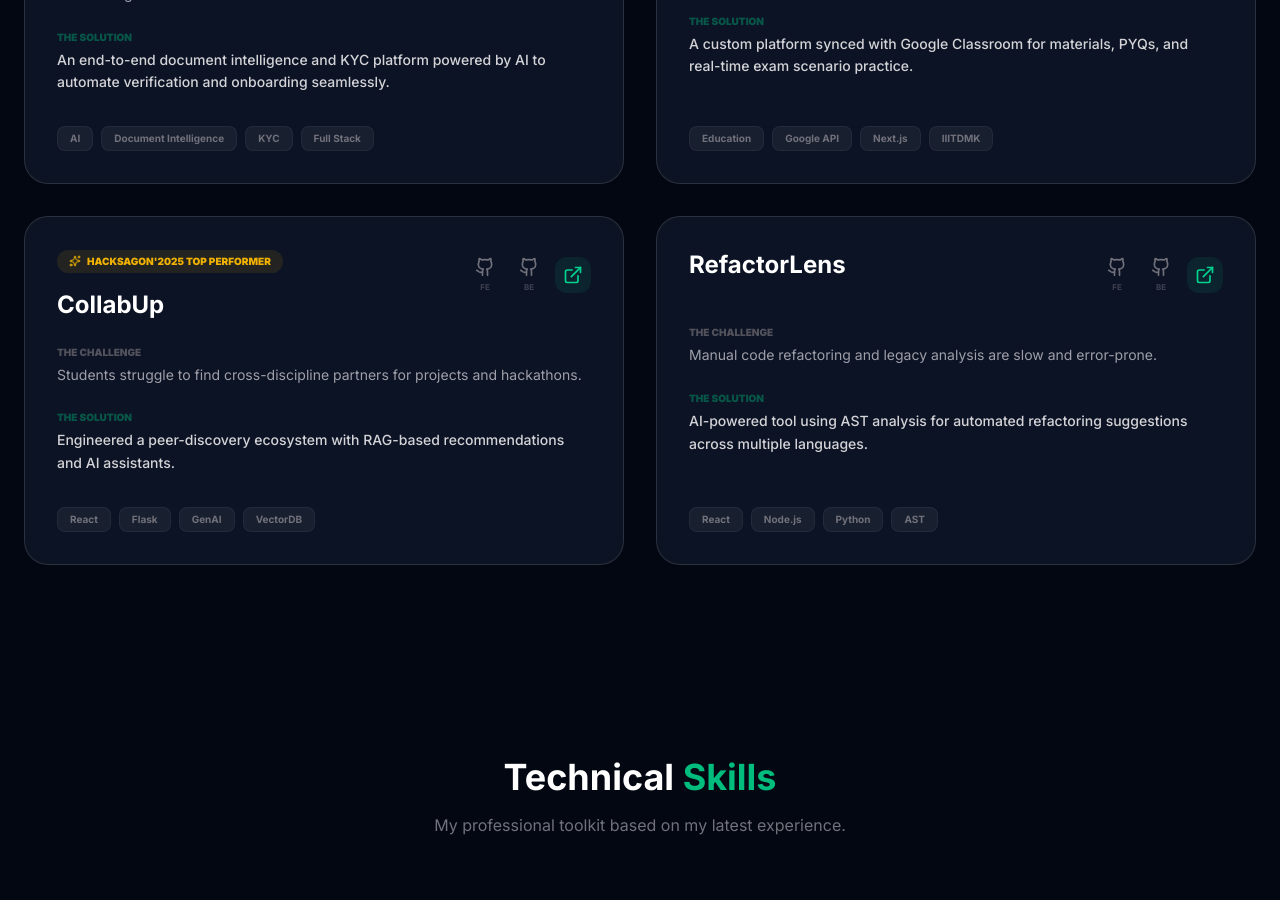
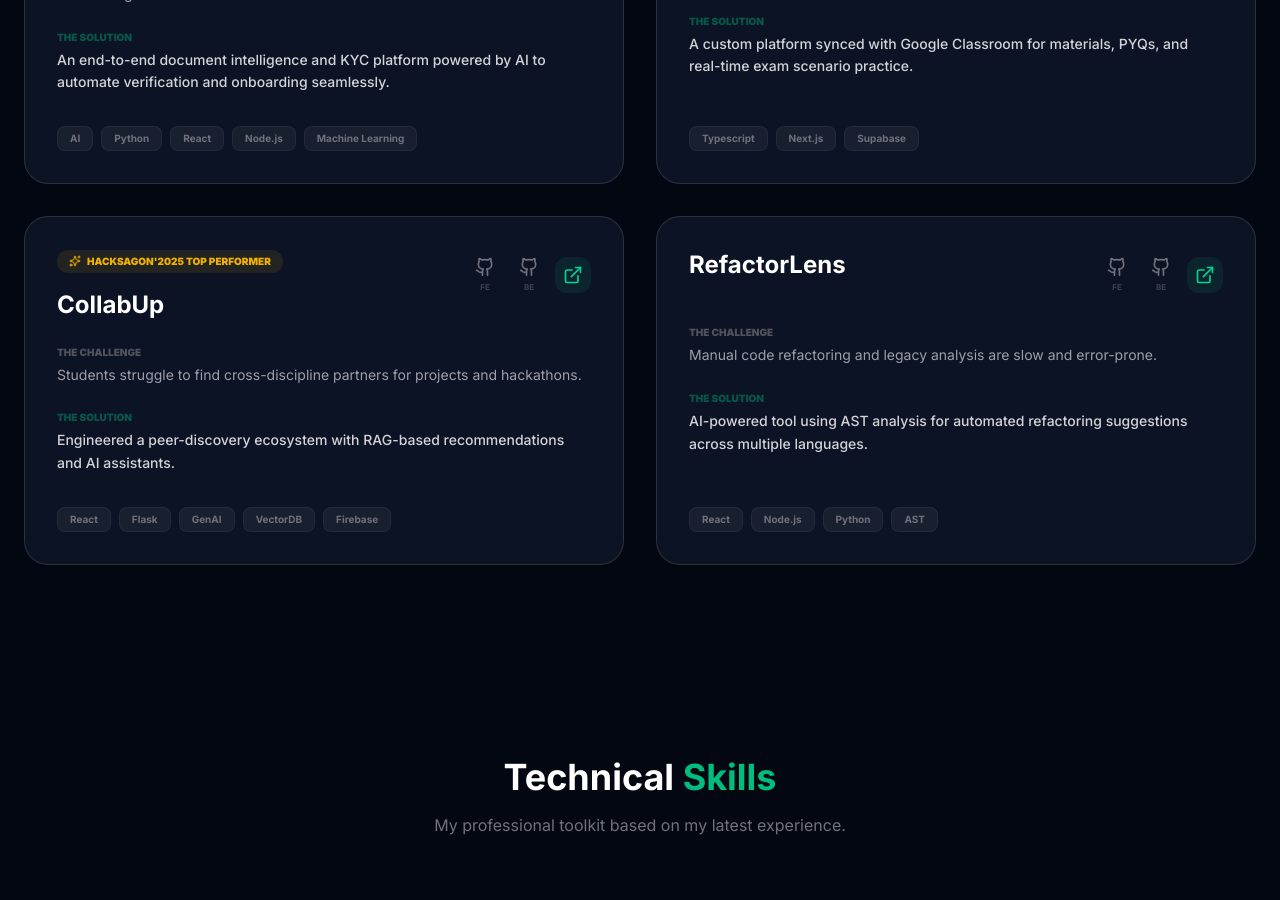
Before and after one commit to 0Anshu1/personal-web, a Next.js app: page / in a window 1280 px wide. Shown: the part 2060-2960 px from the top of the page. Built offline with nearby package versions, Linux system fonts and the light colour scheme.

Commit message:
fix tags

```diff
--- a/src/components/Projects.tsx
+++ b/src/components/Projects.tsx
@@ -11,7 +11,7 @@ const projects = [
     link: "#",
     githubFE: "https://github.com/0Anshu1/verity-frontend",
     githubBE: "https://github.com/0Anshu1/verity-backend",
-    tags: ["AI", "Document Intelligence", "KYC", "Full Stack"]
+    tags: ["AI", "Python", "React", "Node.js","Machine Learning"]
   },
   {
     title: "Bit-Branch",
@@ -19,7 +19,7 @@ const projects = [
     solution: "A custom platform synced with Google Classroom for materials, PYQs, and real-time exam scenario practice.",
     link: "https://69960f67fe642700091c1540--bit-branch.netlify.app/",
     github: "https://github.com/0Anshu1/bit-branch",
-    tags: ["Education", "Google API", "Next.js", "IIITDMK"]
+    tags: ["Typescript", "Next.js","Supabase"]
   },
   {
     title: "CollabUp",
@@ -28,7 +28,7 @@ const projects = [
     link: "https://collabup.live/",
     githubFE: "https://github.com/0Anshu1/collabup-fe",
     githubBE: "https://github.com/0Anshu1/collabup-be",
-    tags: ["React", "Flask", "GenAI", "VectorDB"],
+    tags: ["React", "Flask", "GenAI", "VectorDB","Firebase"],
     award: "Hacksagon'2025 Top Performer"
   },
   {
```
